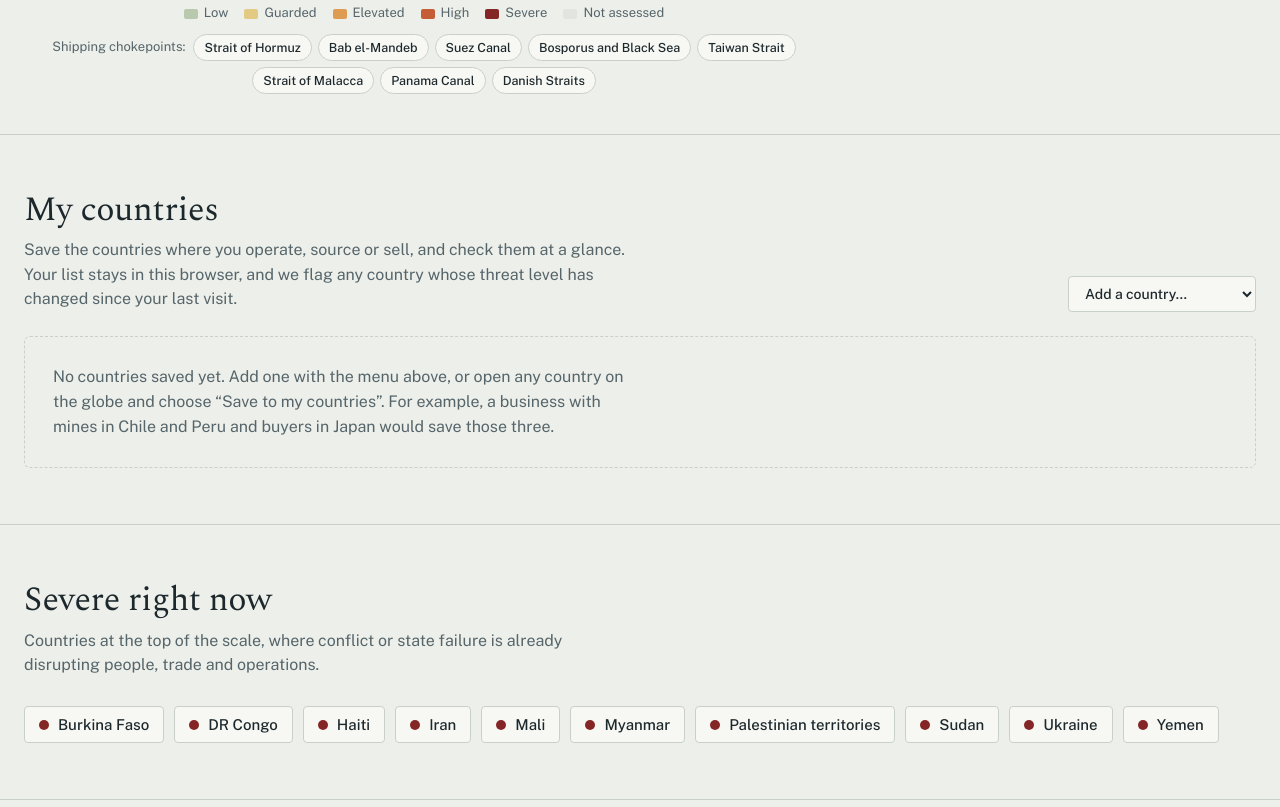
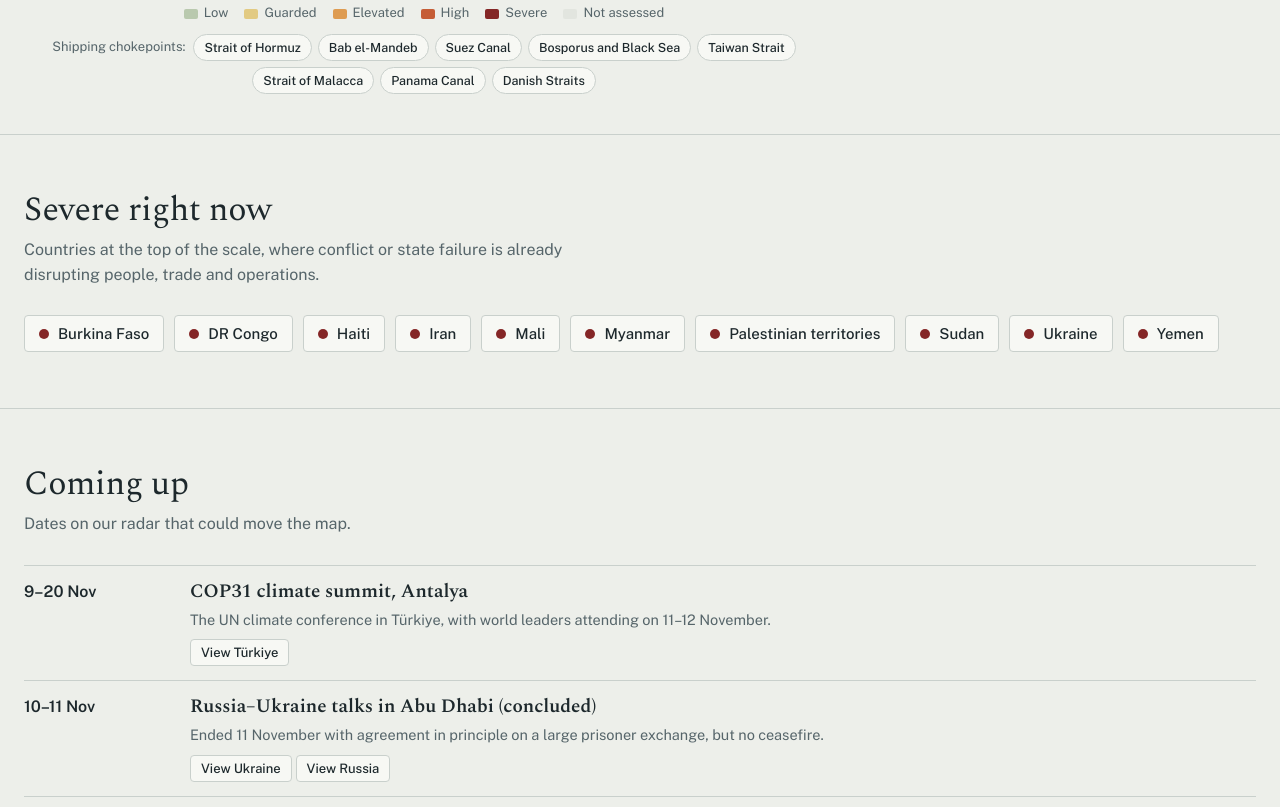
Before and after one commit to bhava4u/bhava4u-faultline, a plain HTML site: page index.html in a window 1280 px wide. Shown: the part 933-1740 px from the top of the page. Drawn offline with nearby package versions, Linux system fonts and the light colour scheme; animation ran at ten frames a second.

Commit message:
Homepage split into views
Each menu item now shows only its own sections (Risk map, My countries, Compare, Change log, Contact) instead of one long page. Opening a country from any view switches to the map. Old section links keep working; #themes and #insights go to their full pages.

```diff
--- a/index.html
+++ b/index.html
@@ -1040,5 +1040,77 @@ fetch("data/risk.json",{cache:"no-store"}).then(r=>{if(!r.ok)throw new Error(r.s
   if(location.hash.length>1) openFromHash();
 }).catch(()=>{document.getElementById("briefBody").innerHTML="<div class=\"empty\"><h2>Data didn’t load</h2><p>The risk data file is missing or unreadable. Check that data/risk.json is in the repository and try again.</p></div>";});
 </script>
+<script>
+/* Homepage views: each menu item shows only its own sections instead of one long page.
+   To move a section between views, edit VIEWS (values are section ids). */
+(function(){
+  var VIEWS = {
+    map:     ['map','watch','soon','method'],
+    mine:    ['mine'],
+    compare: ['compare','trend','all'],
+    log:     ['log'],
+    contact: ['about','contact']
+  };
+  var ELSEWHERE = { themes: '/themes/', insights: '/insights/' };   // previews that have their own pages
+  var main = document.querySelector('main'); if(!main) return;
+  var sections = Array.prototype.filter.call(main.children, function(e){ return e.tagName==='SECTION' && e.id; });
+  var owner = {}; Object.keys(VIEWS).forEach(function(v){ VIEWS[v].forEach(function(id){ owner[id]=v; }); });
+  // show each view's sections in the order listed in VIEWS
+  Object.keys(VIEWS).forEach(function(v){
+    var els = VIEWS[v].map(function(id){ return document.getElementById(id); }).filter(Boolean);
+    for(var i=1;i<els.length;i++){ if(els[i].parentNode===main && els[i-1].parentNode===main) els[i-1].after(els[i]); }
+  });
+  var css = document.createElement('style');
+  // hidden sections keep their width so charts and the globe still measure correctly
+  css.textContent = 'main>section.fl-off{height:0!important;min-height:0!important;overflow:hidden!important;visibility:hidden!important;padding:0!important;margin:0!important;border:0!important}';
+  document.head.appendChild(css);
+  var current = null;
+  function viewFor(hash){
+    if(VIEWS[hash]) return hash;
+    if(owner[hash]) return owner[hash];
+    if(hash==='team') return current || 'map';     // footer
+    return 'map';                                   // empty, or a country / chokepoint link
+  }
+  function mark(v){
+    document.querySelectorAll('header a[href^="/#"]').forEach(function(a){
+      var on = a.getAttribute('href') === '/#'+v;
+      if(on) a.setAttribute('aria-current','page'); else a.removeAttribute('aria-current');
+    });
+  }
+  function show(v, top){
+    if(v === current) return;
+    var was = current; current = v;
+    sections.forEach(function(s){ s.classList.toggle('fl-off', owner[s.id] !== v); });
+    mark(v);
+    if(top) window.scrollTo(0,0);
+    if(v==='map' && was) requestAnimationFrame(function(){ window.dispatchEvent(new Event('resize')); });
+  }
+  function route(){
+    var hash = decodeURIComponent(location.hash.slice(1));
+    if(ELSEWHERE[hash]){ location.href = ELSEWHERE[hash]; return; }
+    var v = viewFor(hash);
+    var sectionLink = VIEWS[hash] || owner[hash];
+    show(v, !!VIEWS[hash] || !hash);
+    if(sectionLink && !VIEWS[hash]){ var el=document.getElementById(hash); if(el) el.scrollIntoView(); }
+  }
+  // anything on the page that scrolls to a hidden section (e.g. opening a country from a table) switches view first
+  var orig = Element.prototype.scrollIntoView;
+  Element.prototype.scrollIntoView = function(o){
+    var sec = this.closest && this.closest('main > section');
+    if(sec && sec.classList.contains('fl-off') && owner[sec.id]) show(owner[sec.id], false);
+    return orig.call(this, o);
+  };
+  window.addEventListener('hashchange', route);
+  // clicking the menu item for the view you are already on: back to its top
+  document.addEventListener('click', function(e){
+    var a = e.target.closest && e.target.closest('a[href^="/#"],a[href^="#"]'); if(!a) return;
+    var hash = a.getAttribute('href').replace(/^\/?#/,'');
+    if(VIEWS[hash] && ('#'+hash)===location.hash){ e.preventDefault(); show(hash,true); window.scrollTo(0,0); }
+  });
+  route();
+  // the shared menu loads just after this; re-apply the highlight once it has built its links
+  document.addEventListener('DOMContentLoaded', function(){ mark(current); });
+})();
+</script>
 </body>
 </html>
```
